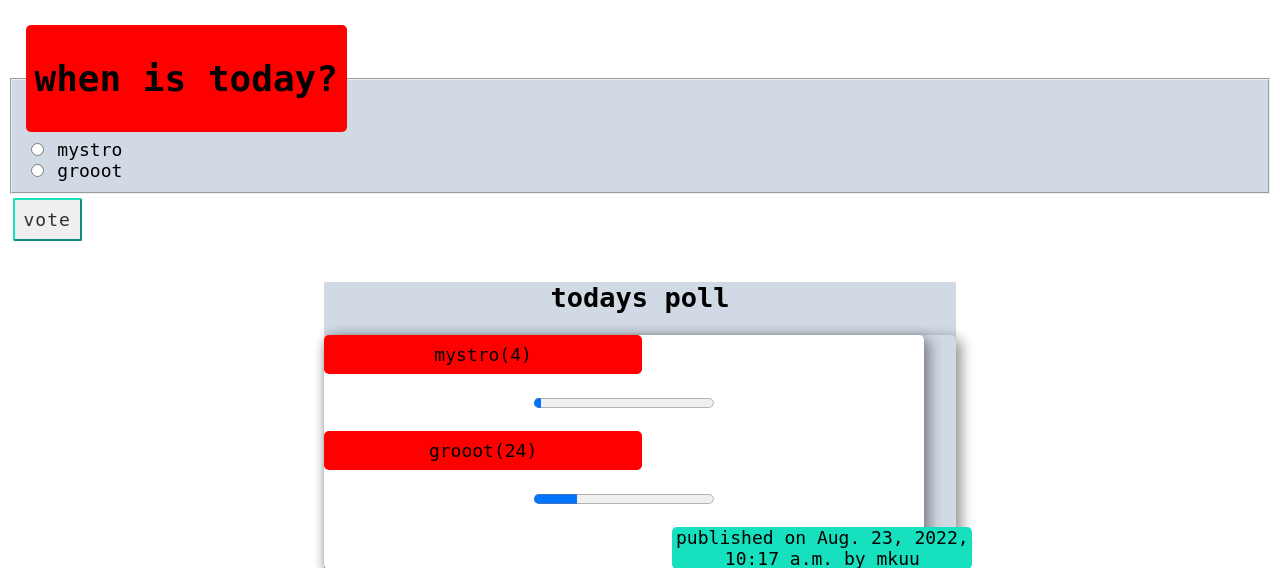
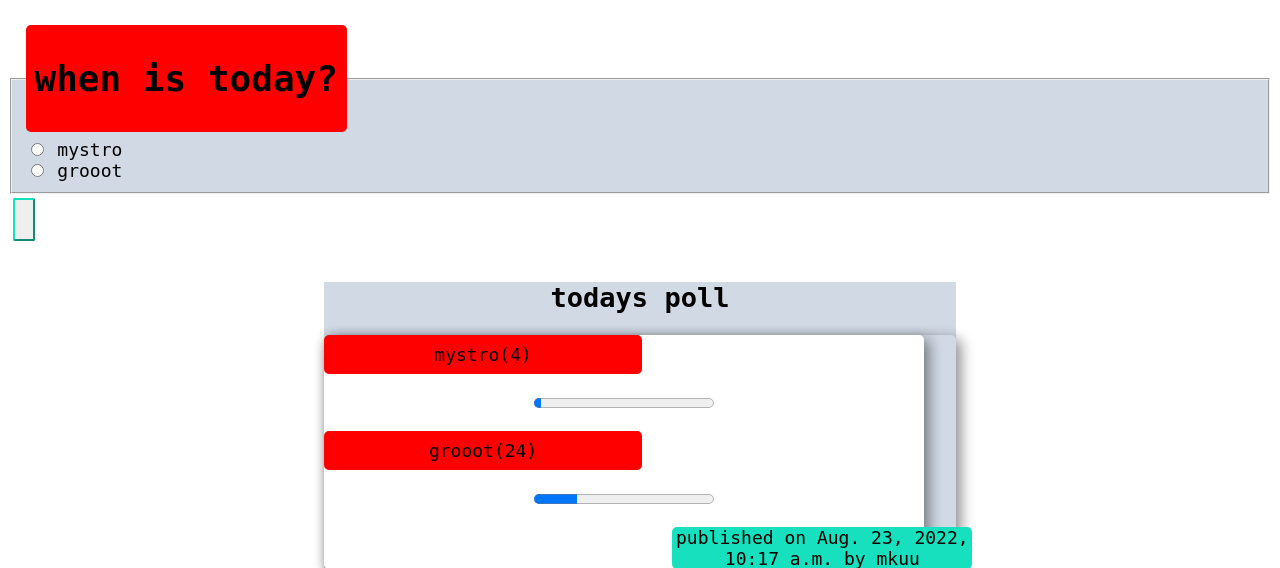
Before and after one commit to bedah-kym/brainiac254, a Django app: page /details/6/ in a window 1280 px wide. Shown: the part 205-773 px from the top of the page. Run offline with Django 4.2, Linux system fonts and the light colour scheme; a user stored in the database is signed in; data comes from the database, SQL or seed files in the repository.

Commit message:
another fix5

```diff
--- a/polls/templates/polls/details.html
+++ b/polls/templates/polls/details.html
@@ -24,7 +24,7 @@
           <label  for="choice{{ forloop.counter }}">{{ choice.choice_text }}</label><br>
         {% endfor %}
       </fieldset>
-      <input class= "poll__btn"type="submit" value="vote">
+      <input class= "poll__btn"type="submit" value="">
     </form>
 
     <section class="card">
--- a/polls/views.py
+++ b/polls/views.py
@@ -75,7 +75,7 @@ def vote(request,question_id):
     voter = request.user
     error_message=""
     try:
-        selected_choice = q.choice_set.get(pk=request.POST.get(['choice']))
+        selected_choice = q.choice_set.get(pk=request.POST['choice'])
         if selected_choice in q.choice_set.all():
             if Voteinfo.objects.filter(name=voter,poll_text=q).exists():
                 error_message="you have already voted"
```
